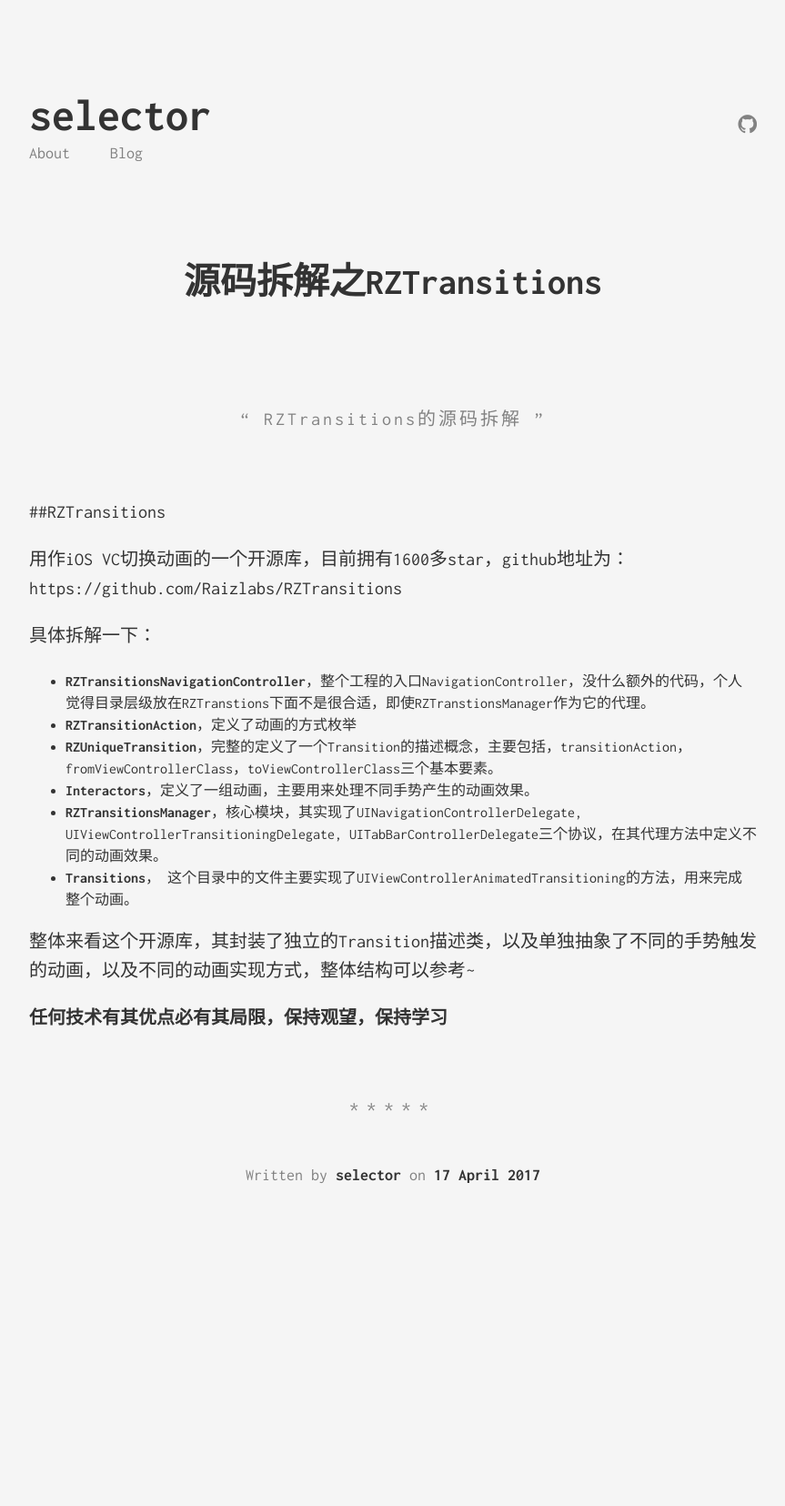
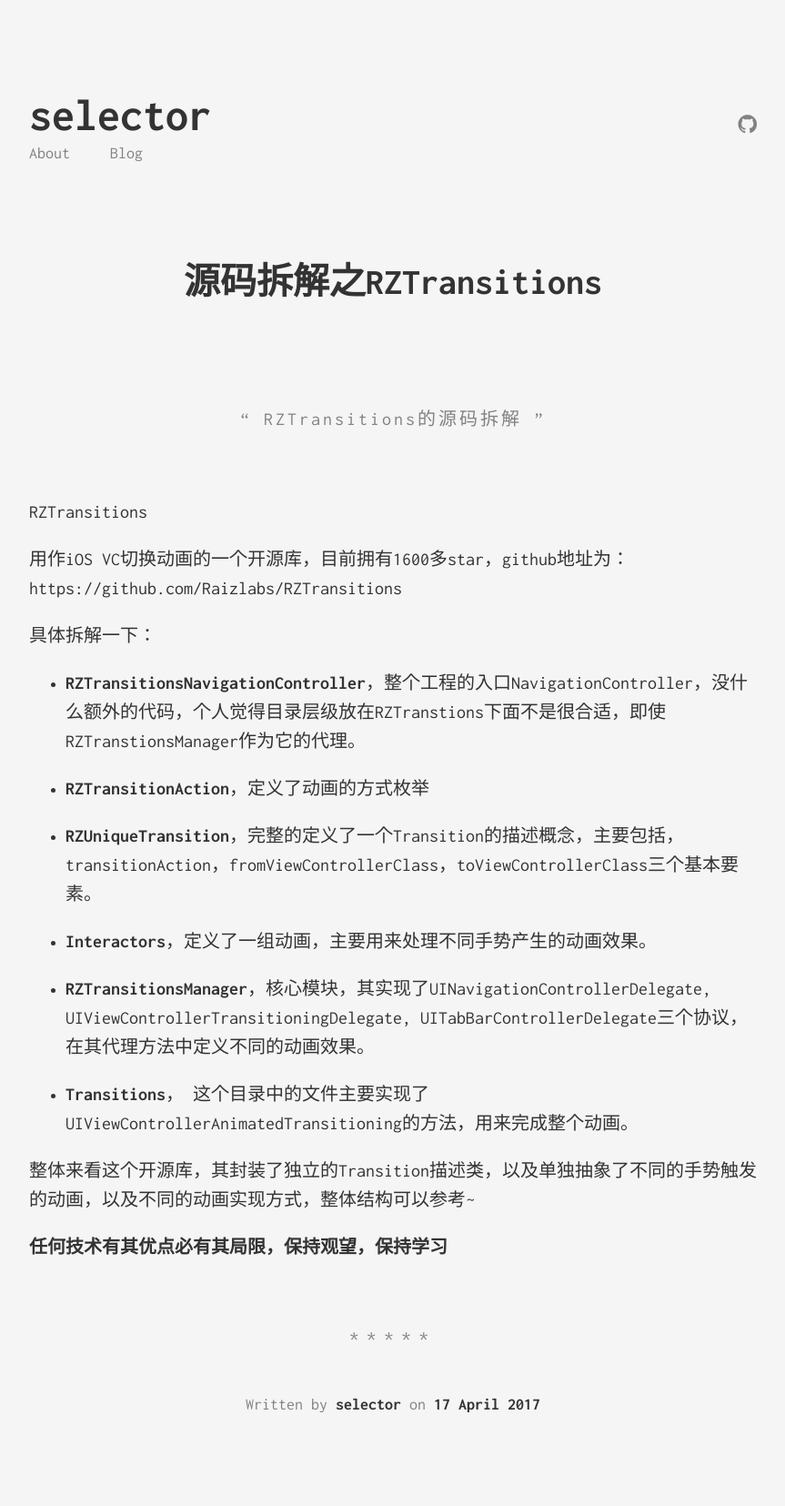
Before and after one commit to dash2014/dash2014.github.io-temp, a Jekyll site: the page built from _posts/2017-04-17-源码分析之RZAnimations.markdown, in a window 1280 px wide. Shown: the whole page at 91% size, without its empty margins (208-1071 px from the left). Built offline with Jekyll 4.4.1, drawn with Linux system fonts in a browser that asks for light colours; before the commit the page ends 1403 px from its top, so only the background shows below that.

Commit message:
fix格式

```diff
--- a/_posts/2017-04-14-源码分析之INTUAnimationEngine.markdown
+++ b/_posts/2017-04-14-源码分析之INTUAnimationEngine.markdown
@@ -8,7 +8,7 @@
 
 > INTUAnimationEngine的源码拆解
 
-##INTUAnimationEngine
+INTUAnimationEngine
 
 比较老的库，目前拥有1001个Star，github地址：https://github.com/intuit/AnimationEngine
 
--- a/_posts/2017-04-17-源码分析之RZAnimations.markdown
+++ b/_posts/2017-04-17-源码分析之RZAnimations.markdown
@@ -8,16 +8,22 @@
 
 > RZTransitions的源码拆解
 
-##RZTransitions
+RZTransitions
 
 用作iOS VC切换动画的一个开源库，目前拥有1600多star，github地址为：https://github.com/Raizlabs/RZTransitions
 
 具体拆解一下：
+
 - **RZTransitionsNavigationController**，整个工程的入口NavigationController，没什么额外的代码，个人觉得目录层级放在RZTranstions下面不是很合适，即使RZTranstionsManager作为它的代理。
+
 - **RZTransitionAction**，定义了动画的方式枚举
+
 - **RZUniqueTransition**，完整的定义了一个Transition的描述概念，主要包括，transitionAction，fromViewControllerClass，toViewControllerClass三个基本要素。
+
 - **Interactors**，定义了一组动画，主要用来处理不同手势产生的动画效果。
+
 - **RZTransitionsManager**，核心模块，其实现了UINavigationControllerDelegate,                                      UIViewControllerTransitioningDelegate,                                             UITabBarControllerDelegate三个协议，在其代理方法中定义不同的动画效果。
+
 - **Transitions**， 这个目录中的文件主要实现了UIViewControllerAnimatedTransitioning的方法，用来完成整个动画。
 
 
```
Also changed, not shown: 1 other file.
